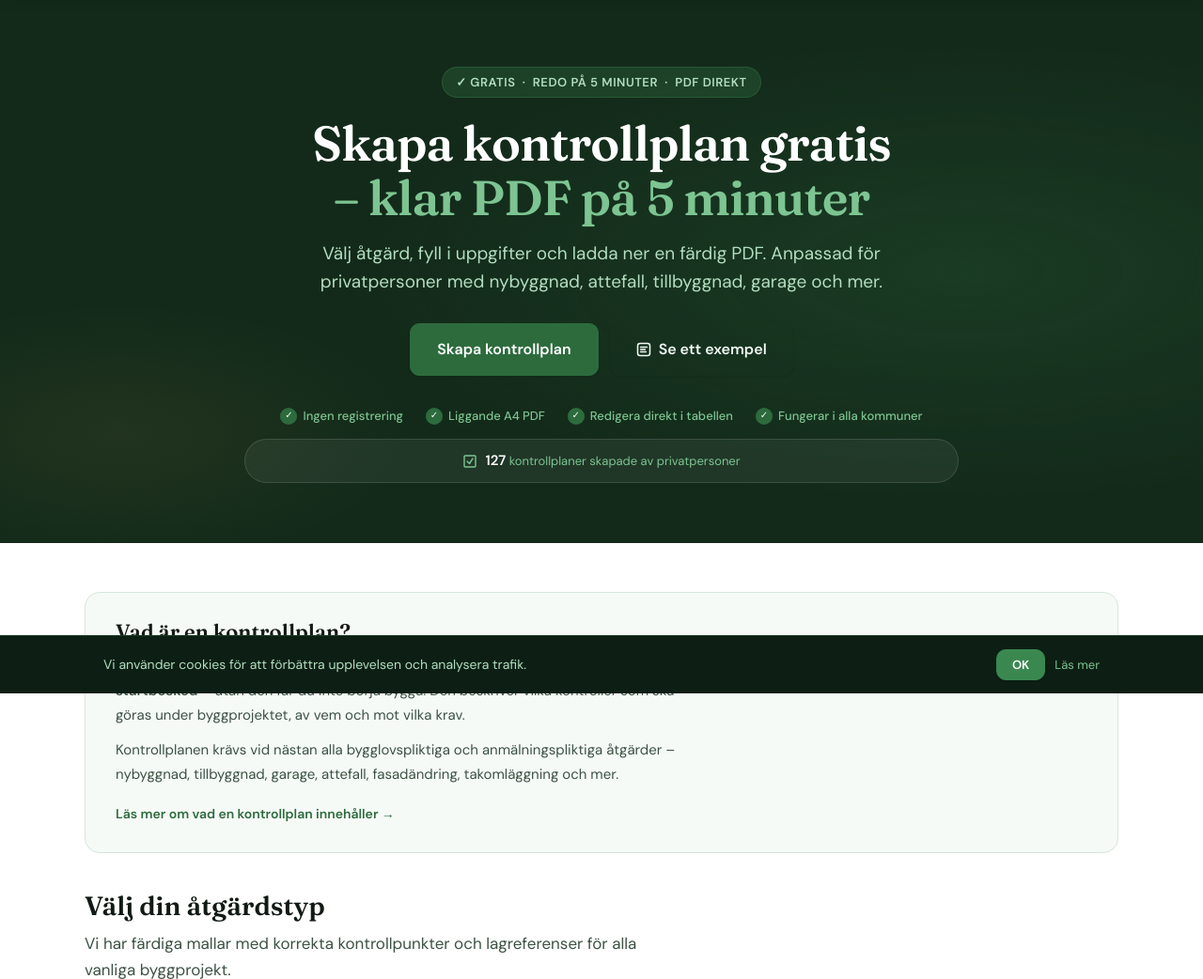
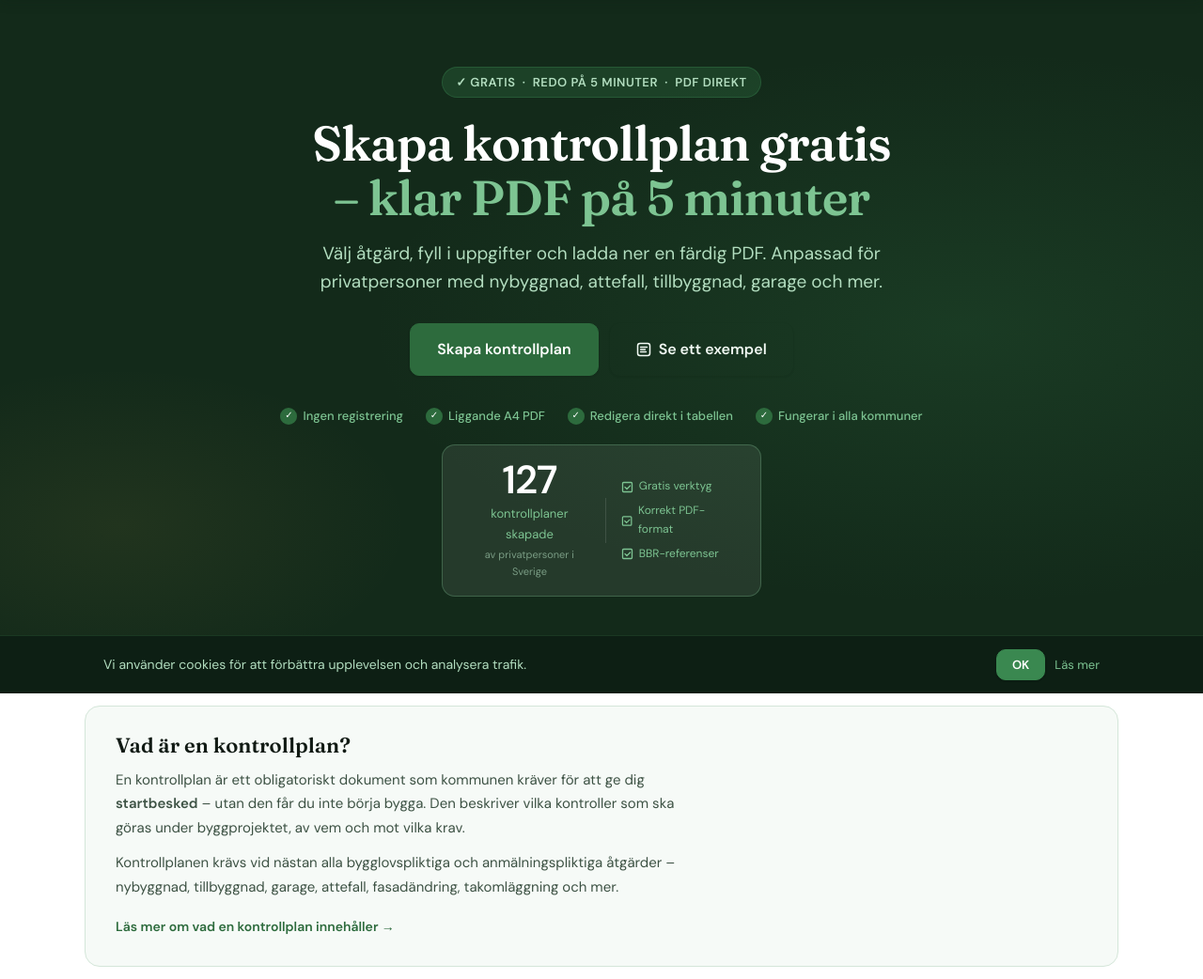
Before and after one commit to NiklasLorentz/kontrollplan-app, a Flask app: page / in a window 1280 px wide. Shown: the part 62-1104 px from the top of the page at 94% size. Run offline with Flask 3, Linux system fonts and the light colour scheme.

Commit message:
Add files via upload

```diff
--- a/templates/landing.html
+++ b/templates/landing.html
@@ -26,9 +26,27 @@
       <span class="trust-item"><span class="trust-icon">✓</span>Redigera direkt i tabellen</span>
       <span class="trust-item"><span class="trust-icon">✓</span>Fungerar i alla kommuner</span>
     </div>
-    <div id="hero-counter" style="display:none;align-items:center;justify-content:center;gap:8px;margin-top:14px;padding:10px 18px;background:rgba(255,255,255,.06);border:1px solid rgba(255,255,255,.12);border-radius:30px;font-size:13px;color:#7dc492;">
-      <svg width="16" height="16" viewBox="0 0 16 16" fill="none"><path d="M13 2H3a1 1 0 00-1 1v10a1 1 0 001 1h10a1 1 0 001-1V3a1 1 0 00-1-1z" stroke="#7dc492" stroke-width="1.4"/><path d="M5 8l2.5 2.5L11 5" stroke="#7dc492" stroke-width="1.4" stroke-linecap="round" stroke-linejoin="round"/></svg>
-      <span><strong id="counter-num" style="color:#fff;font-size:15px;">127</strong>&nbsp;kontrollplaner skapade av privatpersoner</span>
+    <div id="hero-counter" style="display:none;align-items:center;justify-content:center;gap:16px;margin-top:20px;padding:16px 28px;background:rgba(255,255,255,.08);border:1.5px solid rgba(125,196,146,.3);border-radius:14px;max-width:340px;margin-left:auto;margin-right:auto;">
+      <div style="text-align:center;">
+        <div style="font-size:42px;font-weight:600;color:#fff;letter-spacing:-.02em;line-height:1;" id="counter-num">127</div>
+        <div style="font-size:13px;color:#7dc492;margin-top:4px;">kontrollplaner skapade</div>
+        <div style="font-size:11px;color:rgba(178,221,191,.6);margin-top:2px;">av privatpersoner i Sverige</div>
+      </div>
+      <div style="width:1px;height:48px;background:rgba(255,255,255,.12);flex-shrink:0;"></div>
+      <div style="text-align:left;">
+        <div style="display:flex;align-items:center;gap:6px;font-size:12px;color:#7dc492;margin-bottom:6px;">
+          <svg width="13" height="13" viewBox="0 0 13 13" fill="none"><path d="M10.5 1.5H2.5a1 1 0 00-1 1v8a1 1 0 001 1h8a1 1 0 001-1v-8a1 1 0 00-1-1z" stroke="#7dc492" stroke-width="1.3"/><path d="M4 6.5l2 2 3.5-3.5" stroke="#7dc492" stroke-width="1.3" stroke-linecap="round" stroke-linejoin="round"/></svg>
+          Gratis verktyg
+        </div>
+        <div style="display:flex;align-items:center;gap:6px;font-size:12px;color:#7dc492;margin-bottom:6px;">
+          <svg width="13" height="13" viewBox="0 0 13 13" fill="none"><path d="M10.5 1.5H2.5a1 1 0 00-1 1v8a1 1 0 001 1h8a1 1 0 001-1v-8a1 1 0 00-1-1z" stroke="#7dc492" stroke-width="1.3"/><path d="M4 6.5l2 2 3.5-3.5" stroke="#7dc492" stroke-width="1.3" stroke-linecap="round" stroke-linejoin="round"/></svg>
+          Korrekt PDF-format
+        </div>
+        <div style="display:flex;align-items:center;gap:6px;font-size:12px;color:#7dc492;">
+          <svg width="13" height="13" viewBox="0 0 13 13" fill="none"><path d="M10.5 1.5H2.5a1 1 0 00-1 1v8a1 1 0 001 1h8a1 1 0 001-1v-8a1 1 0 00-1-1z" stroke="#7dc492" stroke-width="1.3"/><path d="M4 6.5l2 2 3.5-3.5" stroke="#7dc492" stroke-width="1.3" stroke-linecap="round" stroke-linejoin="round"/></svg>
+          BBR-referenser
+        </div>
+      </div>
     </div>
     <script>
     (function(){
```
